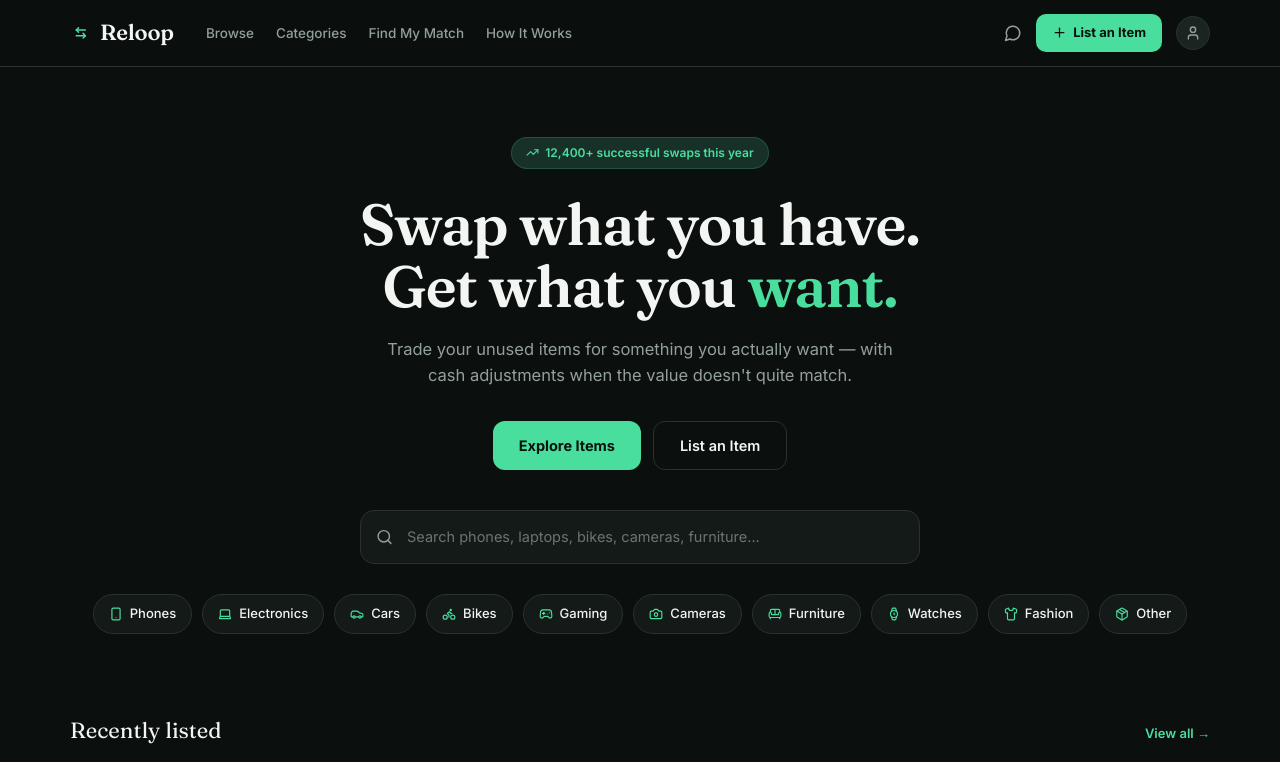
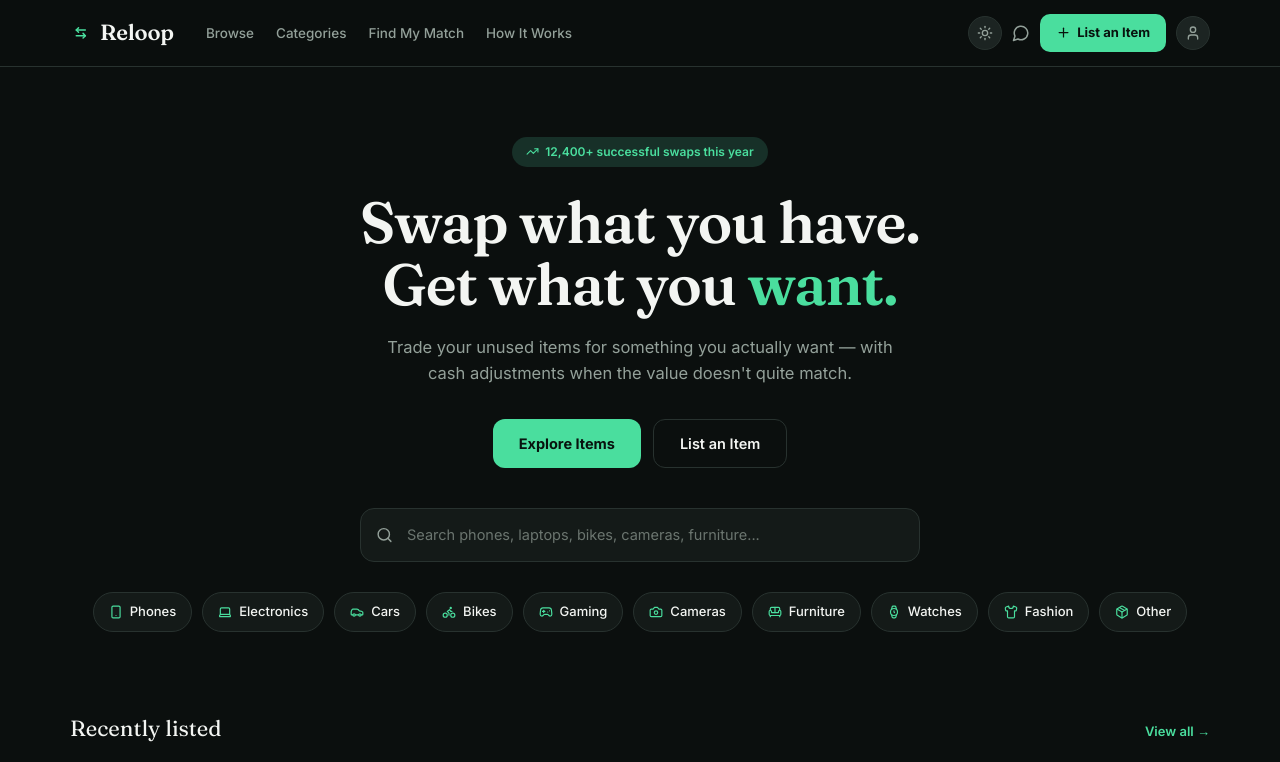
Before and after one commit to abhijithrulzz1-bot/Reloop, a React (Vite) app: page / in a window 1280 px wide. Shown: the top 762 px of the page. Built offline with nearby package versions, Linux system fonts and the light colour scheme.

Commit message:
Add files via upload

```diff
--- a/App.jsx
+++ b/App.jsx
@@ -1,24 +1,26 @@
-import { useState, useMemo } from "react";
+import { useState, useMemo, useEffect } from "react";
 import {
   Search, Heart, MapPin, Star, ArrowLeftRight, X, ChevronLeft,
   ChevronRight, Home, Compass, MessageCircle, User, Plus,
   Smartphone, Laptop, Car, Bike, Gamepad2, Camera, Sofa, Watch,
-  Shirt, Package, SlidersHorizontal, Check, BadgeCheck, TrendingUp
+  Shirt, Package, SlidersHorizontal, Check, BadgeCheck, TrendingUp, Sun, Moon
 } from "lucide-react";
 
 // ---------- THEME ----------
+// Values point at CSS custom properties so the whole app can retheme
+// by flipping data-theme on <html> — no component-level plumbing needed.
 const T = {
-  bg: "#0B0F0E",
-  surface: "#141A18",
-  surfaceRaised: "#1C2422",
-  border: "#28322F",
-  ink: "#F3F5F2",
-  inkMuted: "#93A099",
-  give: "#FF7A59",
-  giveDim: "#3A2620",
-  get: "#4ADE9E",
-  getDim: "#173028",
-  gold: "#E8C468",
+  bg: "var(--bg)",
+  surface: "var(--surface)",
+  surfaceRaised: "var(--surfaceRaised)",
+  border: "var(--border)",
+  ink: "var(--ink)",
+  inkMuted: "var(--inkMuted)",
+  give: "var(--give)",
+  giveDim: "var(--giveDim)",
+  get: "var(--get)",
+  getDim: "var(--getDim)",
+  gold: "var(--gold)",
 };
 
 const FONTS = (
@@ -28,7 +30,19 @@ const FONTS = (
     .f-body { font-family: 'Inter', sans-serif; }
     .f-mono { font-family: 'IBM Plex Mono', monospace; }
     * { box-sizing: border-box; }
-    html, body, #root { margin: 0; padding: 0; min-height: 100%; background: #0B0F0E; overflow-x: hidden; }
+    :root, html[data-theme="dark"] {
+      --bg: #0B0F0E; --surface: #141A18; --surfaceRaised: #1C2422; --border: #28322F;
+      --ink: #F3F5F2; --inkMuted: #93A099; --give: #FF7A59; --giveDim: #3A2620;
+      --get: #4ADE9E; --getDim: #173028; --gold: #E8C468; --navbg: rgba(11,15,14,0.9);
+      --scrim: rgba(5,7,6,0.72);
+    }
+    html[data-theme="light"] {
+      --bg: #FAF9F6; --surface: #FFFFFF; --surfaceRaised: #F1EFE8; --border: #E2DED3;
+      --ink: #16211D; --inkMuted: #6C766F; --give: #E15A38; --giveDim: #FCE6DD;
+      --get: #17966A; --getDim: #DEF5E9; --gold: #A5771E; --navbg: rgba(250,249,246,0.9);
+      --scrim: rgba(20,22,20,0.45);
+    }
+    html, body, #root { margin: 0; padding: 0; min-height: 100%; background: var(--bg); overflow-x: hidden; transition: background .25s ease; }
     body { overflow-x: hidden; }
     ::-webkit-scrollbar { width: 8px; height: 8px; }
     ::-webkit-scrollbar-thumb { background: #2A332F; border-radius: 4px; }
@@ -457,7 +471,7 @@ function OfferModal({ item, myItems, onClose, onSend }) {
 
 function Overlay({ children, onClose }) {
   return (
-    <div onClick={onClose} style={{ position: "fixed", inset: 0, background: "rgba(5,7,6,0.72)", display: "flex", alignItems: "flex-end", justifyContent: "center", zIndex: 50 }}>
+    <div onClick={onClose} style={{ position: "fixed", inset: 0, background: "var(--scrim)", display: "flex", alignItems: "flex-end", justifyContent: "center", zIndex: 50 }}>
       <div
         onClick={(e) => e.stopPropagation()}
         className="fade-in"
@@ -558,10 +572,10 @@ function ItemDetail({ item, onBack, onOffer, saved, onToggleSave }) {
 }
 
 // ---------- NAVBAR ----------
-function Navbar({ page, setPage, onList }) {
+function Navbar({ page, setPage, onList, theme, onToggleTheme }) {
   const links = ["Browse", "Categories", "Find My Match", "How It Works"];
   return (
-    <div style={{ borderBottom: `1px solid ${T.border}`, position: "sticky", top: 0, background: "rgba(11,15,14,0.9)", backdropFilter: "blur(8px)", zIndex: 30 }}>
+    <div style={{ borderBottom: `1px solid ${T.border}`, position: "sticky", top: 0, background: "var(--navbg)", backdropFilter: "blur(8px)", zIndex: 30 }}>
       <div style={{ maxWidth: 1180, margin: "0 auto", padding: "14px 20px", display: "flex", alignItems: "center", gap: 32 }}>
         <div onClick={() => setPage("home")} style={{ cursor: "pointer" }}><Logo /></div>
         <div className="f-body nav-links">
@@ -569,7 +583,14 @@ function Navbar({ page, setPage, onList }) {
             <span key={l} onClick={() => setPage(l === "Browse" ? "browse" : "home")} style={{ fontSize: 13.5, color: T.inkMuted, cursor: "pointer", fontWeight: 500 }}>{l}</span>
           ))}
         </div>
-        <div className="f-body" style={{ display: "flex", alignItems: "center", gap: 14 }}>
+        <div className="f-body" style={{ display: "flex", alignItems: "center", gap: 10, marginLeft: "auto" }}>
+          <button
+            onClick={onToggleTheme}
+            aria-label="Toggle dark or light mode"
+            style={{ width: 34, height: 34, borderRadius: "50%", background: T.surfaceRaised, border: `1px solid ${T.border}`, display: "flex", alignItems: "center", justifyContent: "center", cursor: "pointer", color: T.inkMuted }}
+          >
+            {theme === "dark" ? <Sun size={16} /> : <Moon size={16} />}
+          </button>
           <button onClick={() => setPage("dashboard")} style={{ background: "none", border: "none", color: T.inkMuted, cursor: "pointer", display: "flex" }}><MessageCircle size={18} /></button>
           <button onClick={onList} className="f-body" style={{ background: T.get, color: "#08130E", border: "none", borderRadius: 10, padding: "9px 16px", fontWeight: 700, fontSize: 13, cursor: "pointer", display: "flex", alignItems: "center", gap: 6 }}>
             <Plus size={15} /> List an Item
@@ -815,6 +836,13 @@ export default function App() {
   const [offersSent, setOffersSent] = useState(0);
   const [myItems, setMyItems] = useState(MY_ITEMS);
   const [showListForm, setShowListForm] = useState(false);
+  const [theme, setTheme] = useState("dark");
+
+  useEffect(() => {
+    document.documentElement.setAttribute("data-theme", theme);
+  }, [theme]);
+
+  const toggleTheme = () => setTheme((t) => (t === "dark" ? "light" : "dark"));
 
   const toggleSave = (id) => setSavedIds((s) => (s.includes(id) ? s.filter((x) => x !== id) : [...s, id]));
 
@@ -825,7 +853,7 @@ export default function App() {
   return (
     <div className="f-body" style={{ minHeight: "100vh", background: T.bg, color: T.ink }}>
       {FONTS}
-      <Navbar page={page} setPage={setPage} onList={() => setShowListForm(true)} />
+      <Navbar page={page} setPage={setPage} onList={() => setShowListForm(true)} theme={theme} onToggleTheme={toggleTheme} />
 
       {page === "home" && <HomePage setPage={setPage} search={search} setSearch={setSearch} onList={() => setShowListForm(true)} />}
       {page === "browse" && <BrowsePage search={search} setSearch={setSearch} onOpen={openItem} savedIds={savedIds} onToggleSave={toggleSave} />}
```
